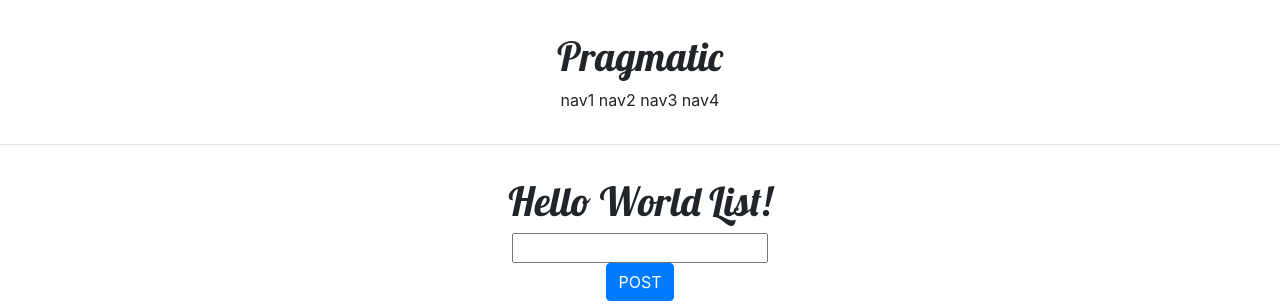
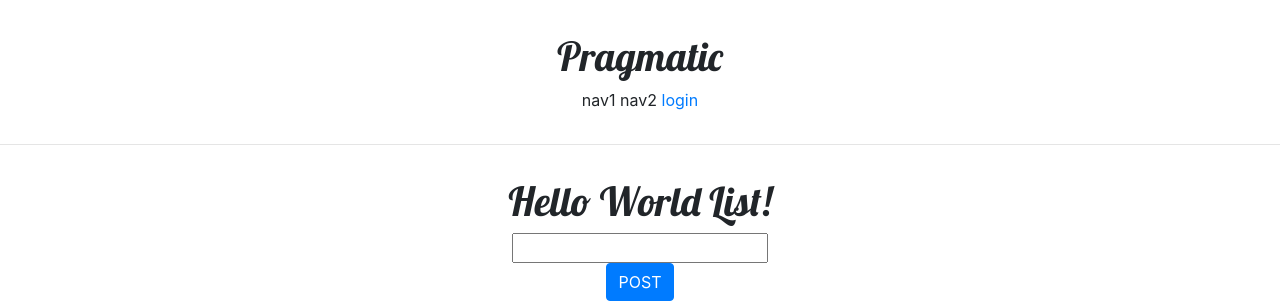
Before and after one commit to dhadk/pragmatic, a Django app: page /account/hello_world/ in a window 1280 px wide. Shown: the top 305 px of the page. Run offline with Django 3.2, Linux system fonts and the light colour scheme.

Commit message:
django course 22 commit

```diff
--- a/accountapp/urls.py
+++ b/accountapp/urls.py
@@ -1,3 +1,4 @@
+from django.contrib.auth.views import LoginView, LogoutView
 from django.urls import path
 
 from accountapp.views import hello_world, AccountCreateView
@@ -6,5 +7,9 @@ app_name = "accountapp"
 
 urlpatterns = [
     path('hello_world/', hello_world, name='hello_world'),
+
+    path('login/', LoginView.as_view(template_name='accountapp/login.html'), name='login'),
+    path('logout/', LogoutView.as_view(), name='logout'),
+
     path('create/', AccountCreateView.as_view(), name='create'),
 ]
--- a/pragmatic/settings.py
+++ b/pragmatic/settings.py
@@ -14,6 +14,8 @@ import os
 import environ
 
 # Build paths inside the project like this: os.path.join(BASE_DIR, ...)
+from django.urls import reverse_lazy
+
 BASE_DIR = os.path.dirname(os.path.dirname(os.path.abspath(__file__)))
 
 env = environ.Env(
@@ -127,3 +129,6 @@ STATIC_ROOT = os.path.join(BASE_DIR, 'staticfiles')
 STATICFILES_DIRS = [
     os.path.join(BASE_DIR, "static")
 ]
+
+LOGIN_REDIRECT_URL = reverse_lazy('accountapp:hello_world')
+LOGOUT_REDIRECT_URL = reverse_lazy('accountapp:login')
--- a/templates/header.html
+++ b/templates/header.html
@@ -5,7 +5,15 @@
     <div>
         <span>nav1</span>
         <span>nav2</span>
-        <span>nav3</span>
-        <span>nav4</span>
+
+        {% if not user.is_authenticated %}
+            <a href="{% url 'accountapp:login' %}?next={{ request.path }}">
+                <span>login</span>
+            </a>
+        {% else %}
+            <a href="{% url 'accountapp:logout' %}?next={{ request.path }}">
+                <span>logout</span>
+            </a>
+        {% endif %}
     </div>
 </div>
```
Also changed, not shown: accountapp/templates/accountapp/login.html (added, +18 -0 lines).
